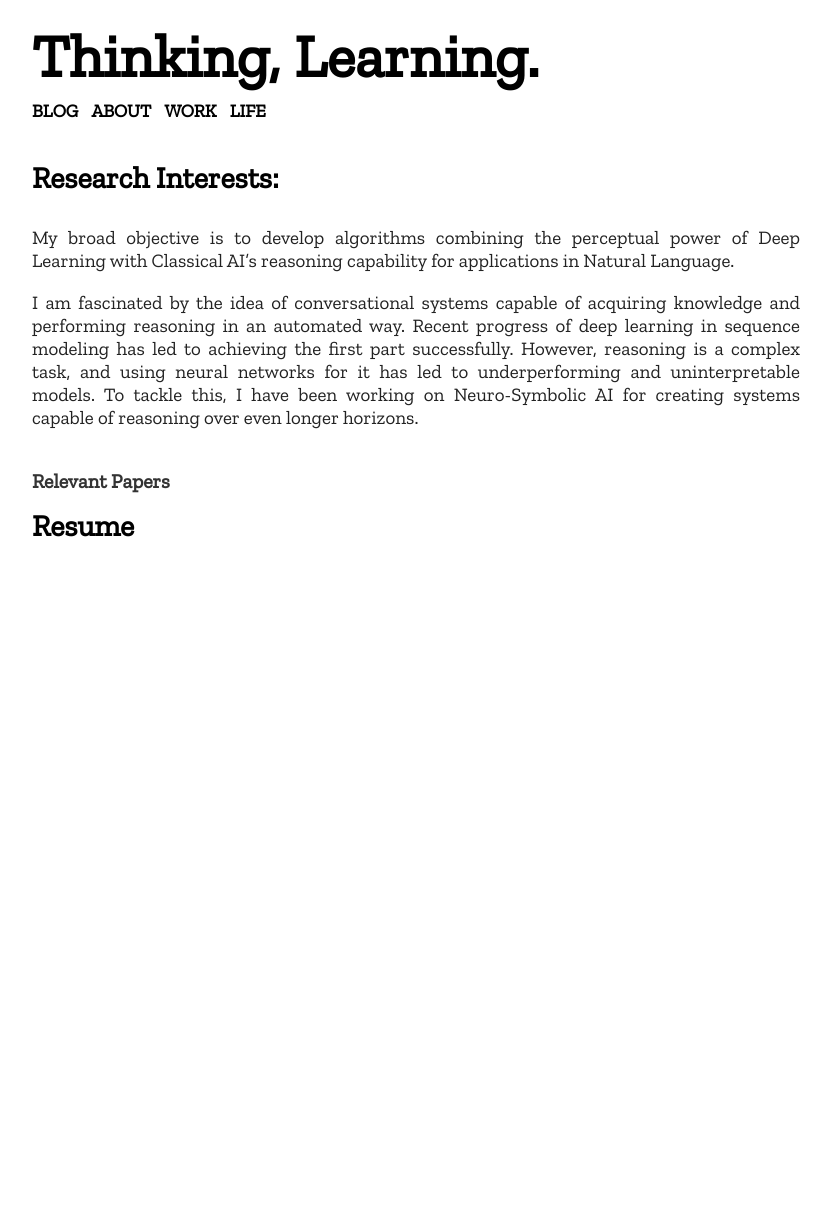
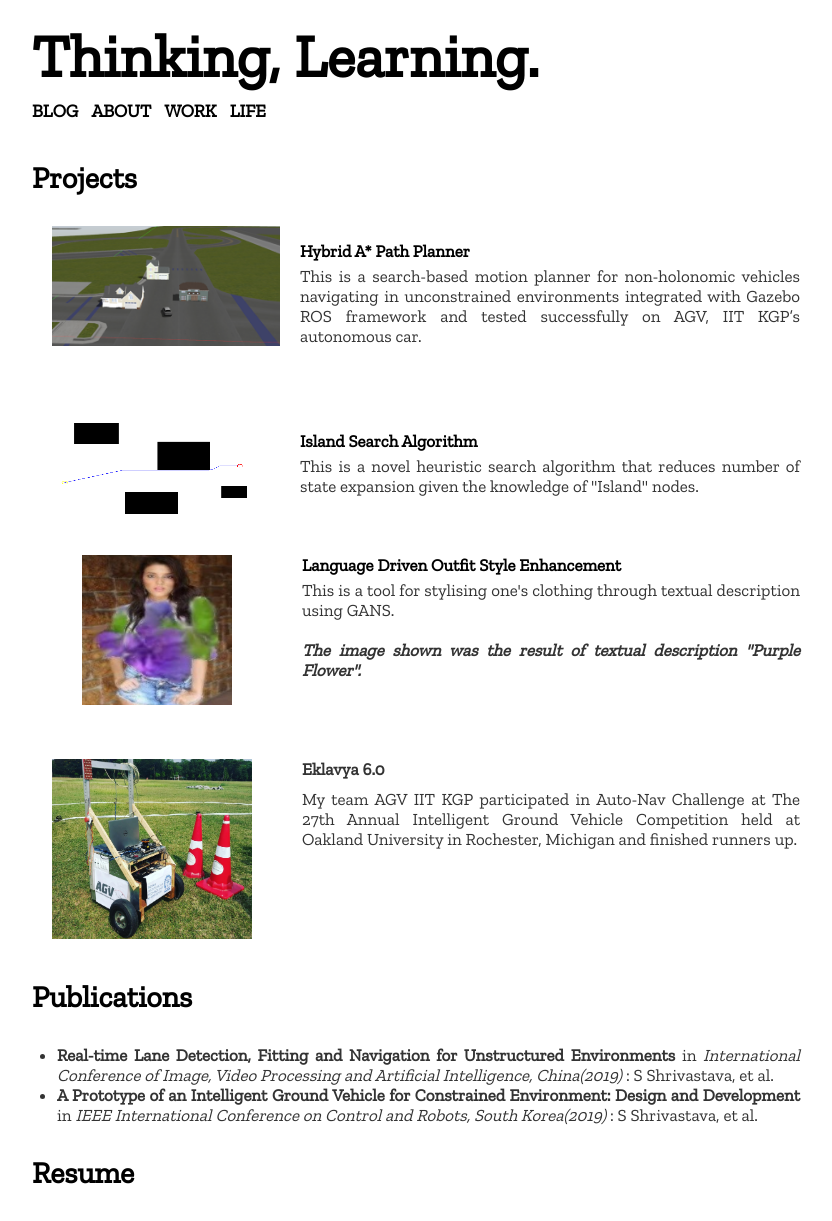
Before and after one commit to shreyshrivastava4799/shreyshrivastava4799.github.io, a Jekyll site: the page built from work.md, in a window 1280 px wide. Shown: the whole page, without its empty margins (224-1056 px from the left). Built offline with Jekyll 4.4.1, drawn with Linux system fonts in a browser that asks for light colours; before the commit the page ends 900 px from its top, so only the background shows below that.

Commit message:
reverted changes of work.md

```diff
--- a/work.md
+++ b/work.md
@@ -1,19 +1,55 @@
 ---
 layout: default
-title: Work
+title: About
 ---
-## Research Interests:
+## Projects
 
-My broad objective is to develop algorithms combining the perceptual power of Deep Learning with Classical AI’s reasoning capability for applications in Natural Language.
+![image](/assets/gazebo_world.png){:  height="120px" width="228px" style="float:left; padding-right:20px; padding-left:20px"}
+<div style="text-align: justify; font-size: 17px; margin-top:45px;">
+    <a href="https://github.com/shreyshrivastava4799/hybrid_astar"> <strong>Hybrid A* Path Planner</strong></a> <br/>
+    <div style="margin-top:5px;">
+        This is a search-based motion planner for non-holonomic vehicles navigating in unconstrained environments integrated with Gazebo ROS framework and tested successfully on AGV, IIT KGP’s autonomous car.
+    </div>
+    <br/><br/>
+</div>
 
-I am fascinated by the idea of conversational systems capable of acquiring knowledge and
-performing reasoning in an automated way. Recent progress of deep learning in sequence
-modeling has led to achieving the first part successfully. However, reasoning is a complex
-task, and using neural networks for it has led to underperforming and uninterpretable
-models. To tackle this, I have been working on Neuro-Symbolic AI for creating systems
-capable of reasoning over even longer horizons.
+![image](/assets/final_6.png){:  height="120px" width="228px" style="float:left; padding-right:20px; padding-left:20px"}
+<div style="text-align: justify; font-size: 17px; margin-top:45px;">
+    <a href="https://github.com/shreyshrivastava4799/Heuristic-Search-Using-Islands"> <strong>Island Search Algorithm</strong></a> <br/>
+    <div style="margin-top:5px;">
+    This is a novel heuristic search algorithm that reduces number of state expansion given the knowledge of "Island" nodes.
+    </div>
+    <br/><br/>
+</div>
 
-### Relevant Papers
+![image](/assets/outfit_style.png){:  height="150px" width="150px" style="float:left; padding-right:20px; padding-left:50px"}
+<div style="text-align: justify; font-size: 17px; margin-top:5px; padding-left:270px">
+    <a href="/assets/LanguageGuided.pdf"> <strong>Language Driven Outfit Style Enhancement</strong></a> <br/>
+    <div style="margin-top:5px;">
+    This is a tool for stylising one's clothing through textual description using GANS.
+    <br/><br/>
+    <strong><em>The image shown was the result of textual description "Purple Flower".</em></strong>
+    </div>
+    <br/><br/><br/>
+</div>
+
+![image](/assets/eklavya.jpg){:  height="180px" width="200px" style="float:left; padding-right:20px; padding-left:20px"}
+<div style="text-align: justify; font-size: 17px; margin-top:5px; padding-left:270px">
+    <strong>Eklavya 6.0</strong> <br/>
+    <div style="margin-top:10px;">
+    My team AGV IIT KGP participated in Auto-Nav Challenge at  The 27th Annual Intelligent Ground Vehicle Competition held at Oakland University in Rochester, Michigan and finished runners up.
+    </div>
+    <br/><br/><br/><br/><br/>
+</div>
+
+## Publications
+
+<div style="text-align: justify; font-size: 17px; margin-top:5px; padding-left:25px">
+   <ol style="list-style-type:disc">
+    <li><strong>Real-time Lane Detection, Fitting and Navigation for Unstructured Environments </strong> in <em>International Conference of Image, Video Processing and Artificial Intelligence, China(2019)</em> : S Shrivastava, et al. </li>
+    <li><strong> A Prototype of an Intelligent Ground Vehicle for Constrained Environment: Design and Development</strong> in <em>IEEE International Conference on Control and Robots, South Korea(2019)</em> : S Shrivastava, et al. </li>
+   </ol>
+</div>
 
 <div>
     <a href="/assets/Resume.pdf"> <h2>Resume</h2></a>
```
